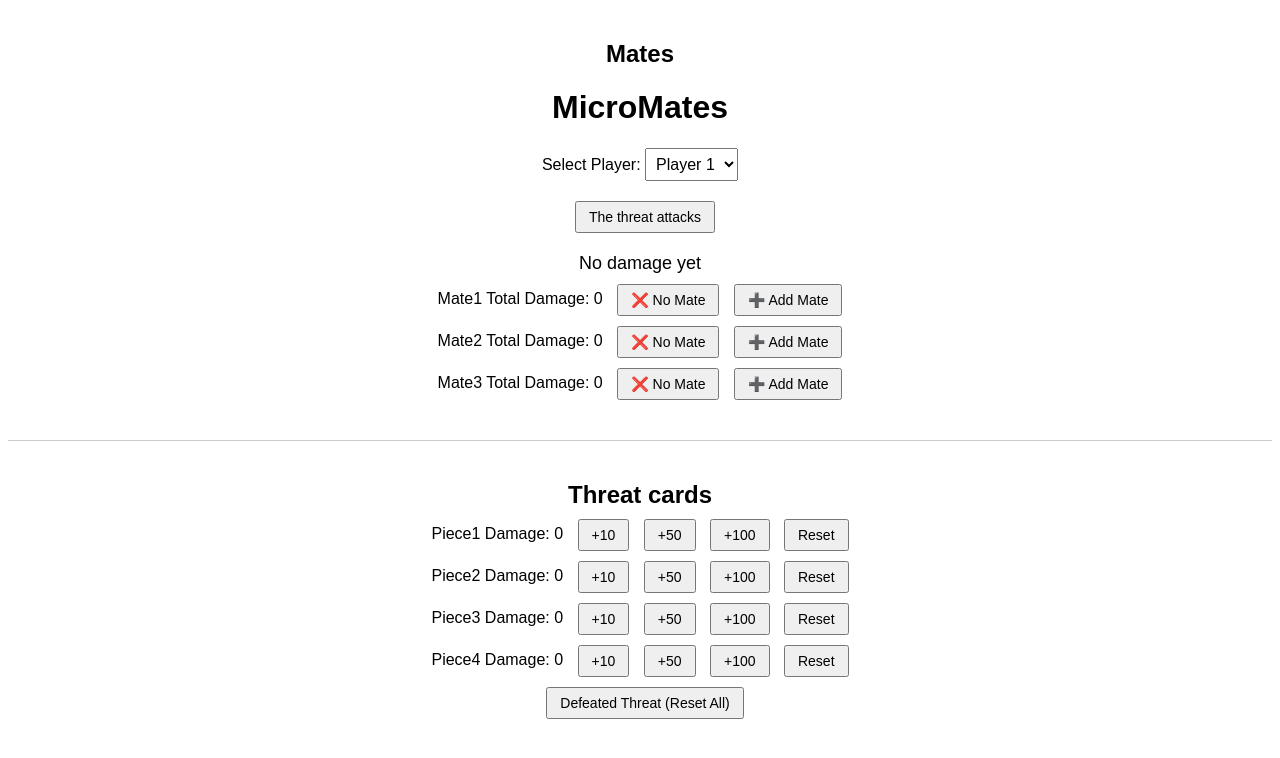
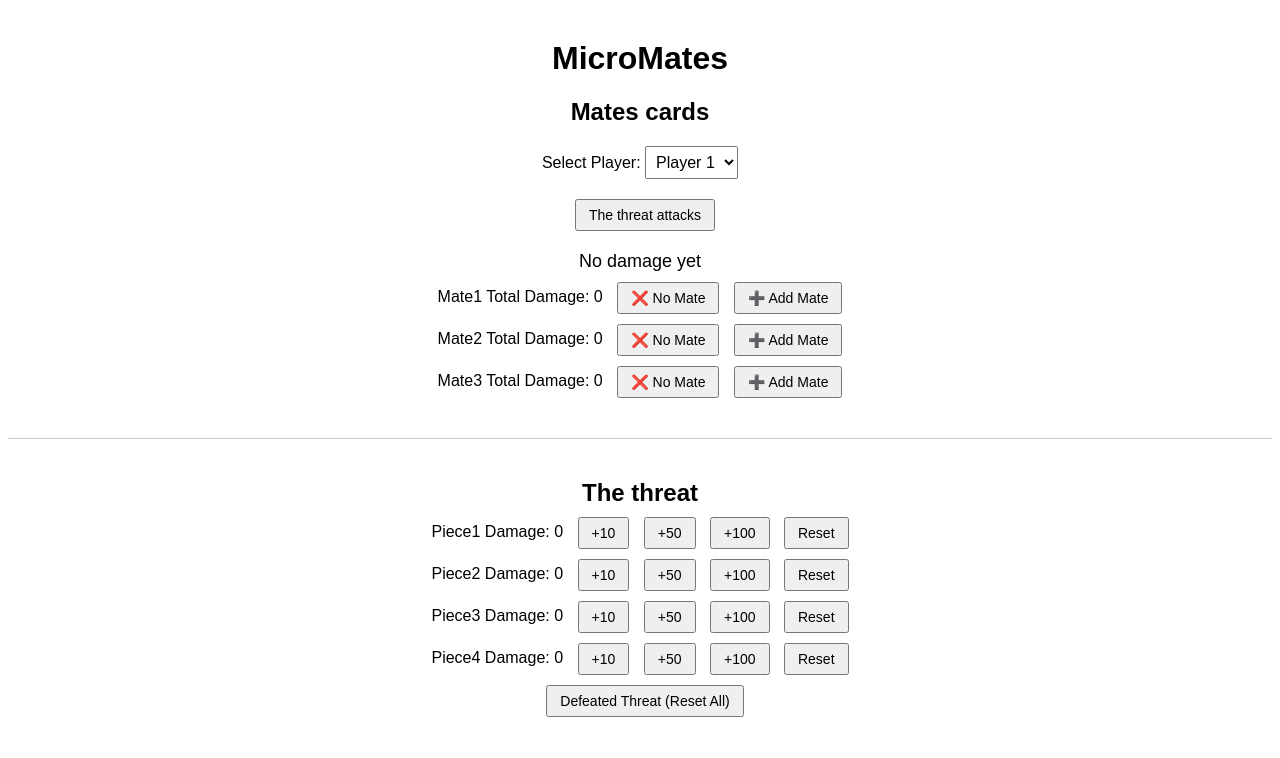
Before and after one commit to ericcapo/test, a plain HTML site: page index.html in a window 1280 px wide. Drawn offline with Linux system fonts and the light colour scheme.

Commit message:
Update index.html

```diff
--- a/index.html
+++ b/index.html
@@ -2,7 +2,6 @@
 <html>
 <head>
   <title>MicroMates</title>
-  <h2>Mates</h2>
   <style>
     body {
       font-family: sans-serif;
@@ -40,7 +39,7 @@
 </head>
 <body>
   <h1>MicroMates</h1>
-
+  <h2>Mates cards</h2>
   <label for="playerSelect">Select Player: </label>
   <select id="playerSelect" onchange="updateDisplay()">
     <option value="Player1">Player 1</option>
@@ -60,7 +59,7 @@
 
   <!-- Threat Damage Section -->
   <div id="threat-section">
-    <h2>Threat cards</h2>
+    <h2>The threat</h2>
     <div id="threatPieces">
       <!-- Threat pieces will be dynamically generated here -->
     </div>
```
